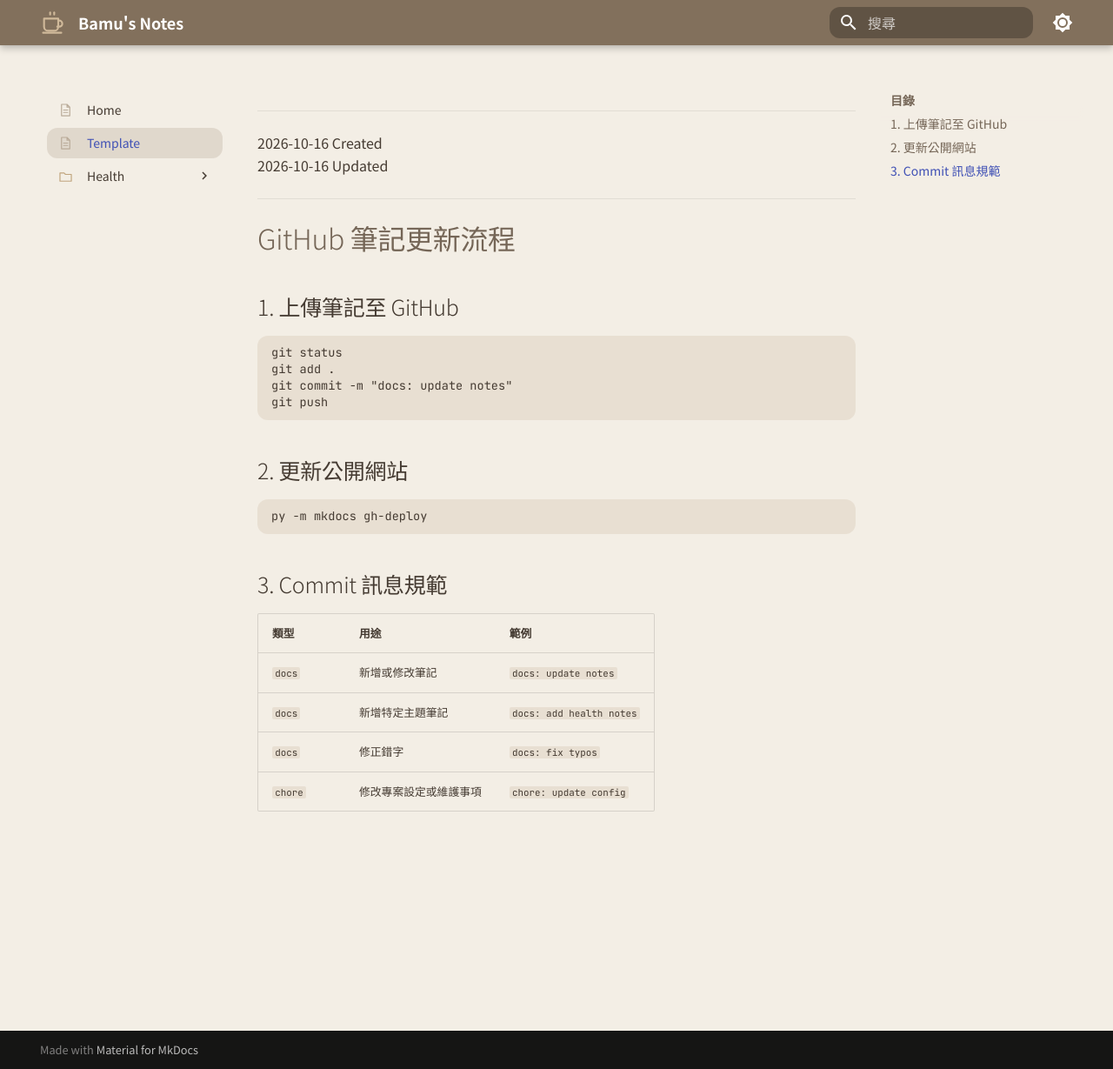
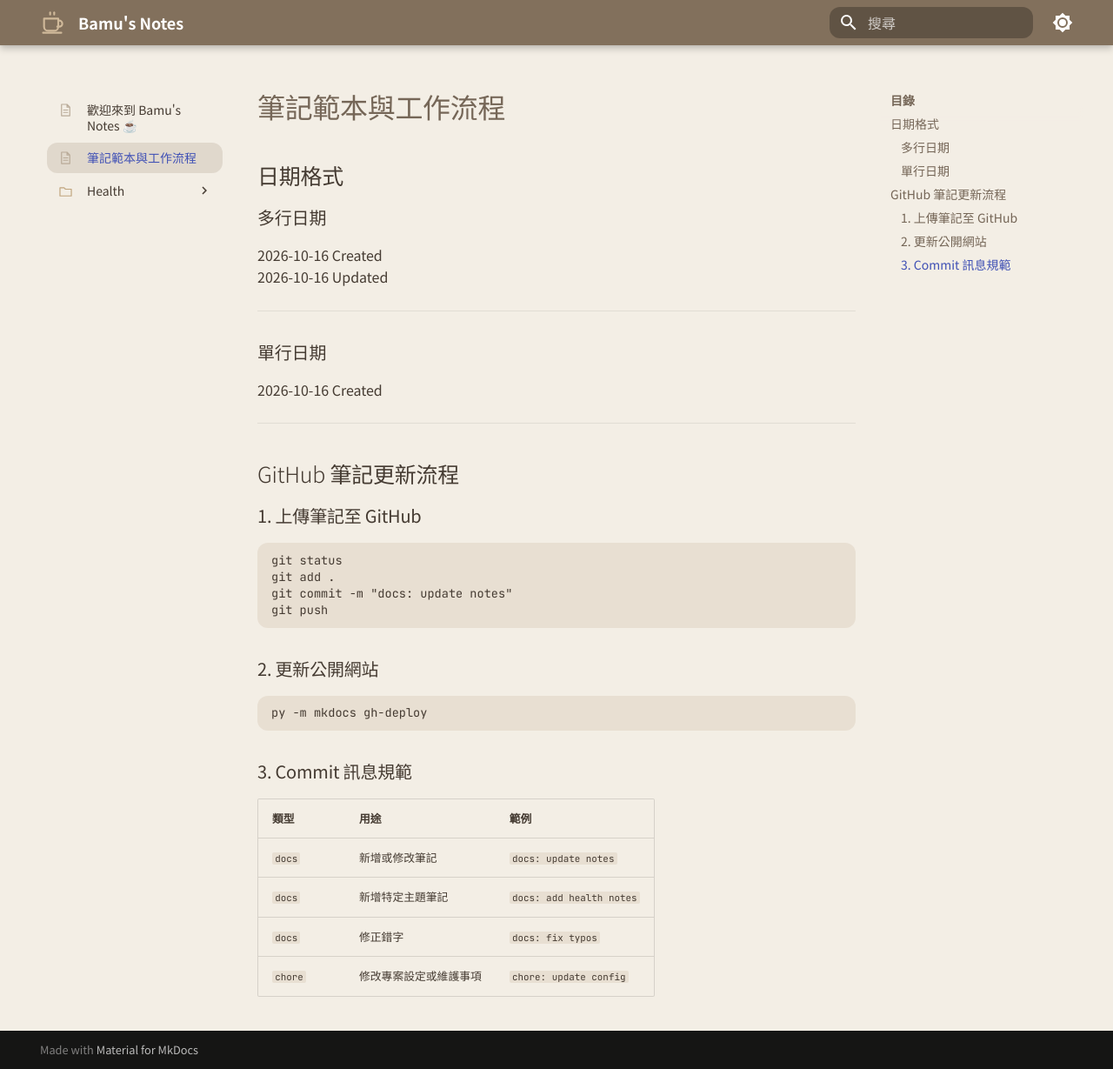
Before and after one commit to a892842486/shared-notes, an MkDocs documentation site: the page built from public/template.md, in a window 1280 px wide and 1229 px high. Shown: the whole window at 87% size. Built offline with MkDocs 1.6.1 and Material for MkDocs 9.7.7, drawn with Linux system fonts in a browser that asks for light colours.

Commit message:
docs: update notes

````diff
--- a/public/template.md
+++ b/public/template.md
@@ -1,12 +1,23 @@
----
+# 筆記範本與工作流程
+
+## 日期格式
+
+### 多行日期
+
 2026-10-16 Created
 2026-10-16 Updated
+
 ---
 
-# GitHub 筆記更新流程
+### 單行日期
 
+2026-10-16 Created
 
-## 1. 上傳筆記至 GitHub
+---
+
+## GitHub 筆記更新流程
+
+### 1. 上傳筆記至 GitHub
 
 ```powershell
 git status
@@ -15,13 +26,13 @@ git commit -m "docs: update notes"
 git push
 ```
 
-## 2. 更新公開網站
+### 2. 更新公開網站
 
 ```powershell
 py -m mkdocs gh-deploy
 ```
 
-## 3. Commit 訊息規範
+### 3. Commit 訊息規範
 
 | 類型 | 用途 | 範例 |
 |---|---|---|
````
Also changed, not shown: public/health/居家重訓AB日.md (+1 -2 lines), public/health/蛋白粉價格比較.md (+3 -2 lines), public/health/蛋白類食品價格比較.md (+7 -6 lines), public/index.md (+7 -1 lines).
